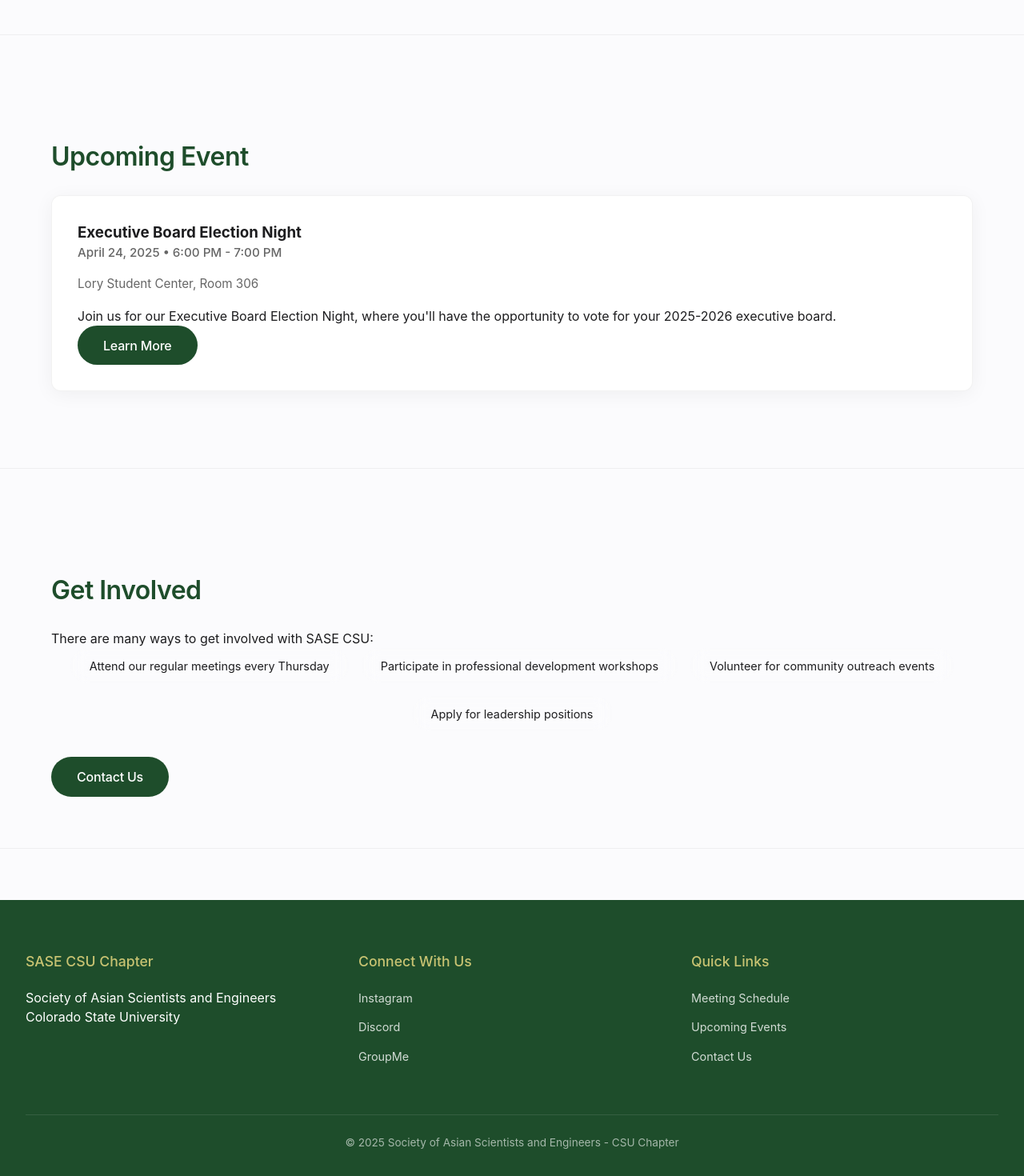
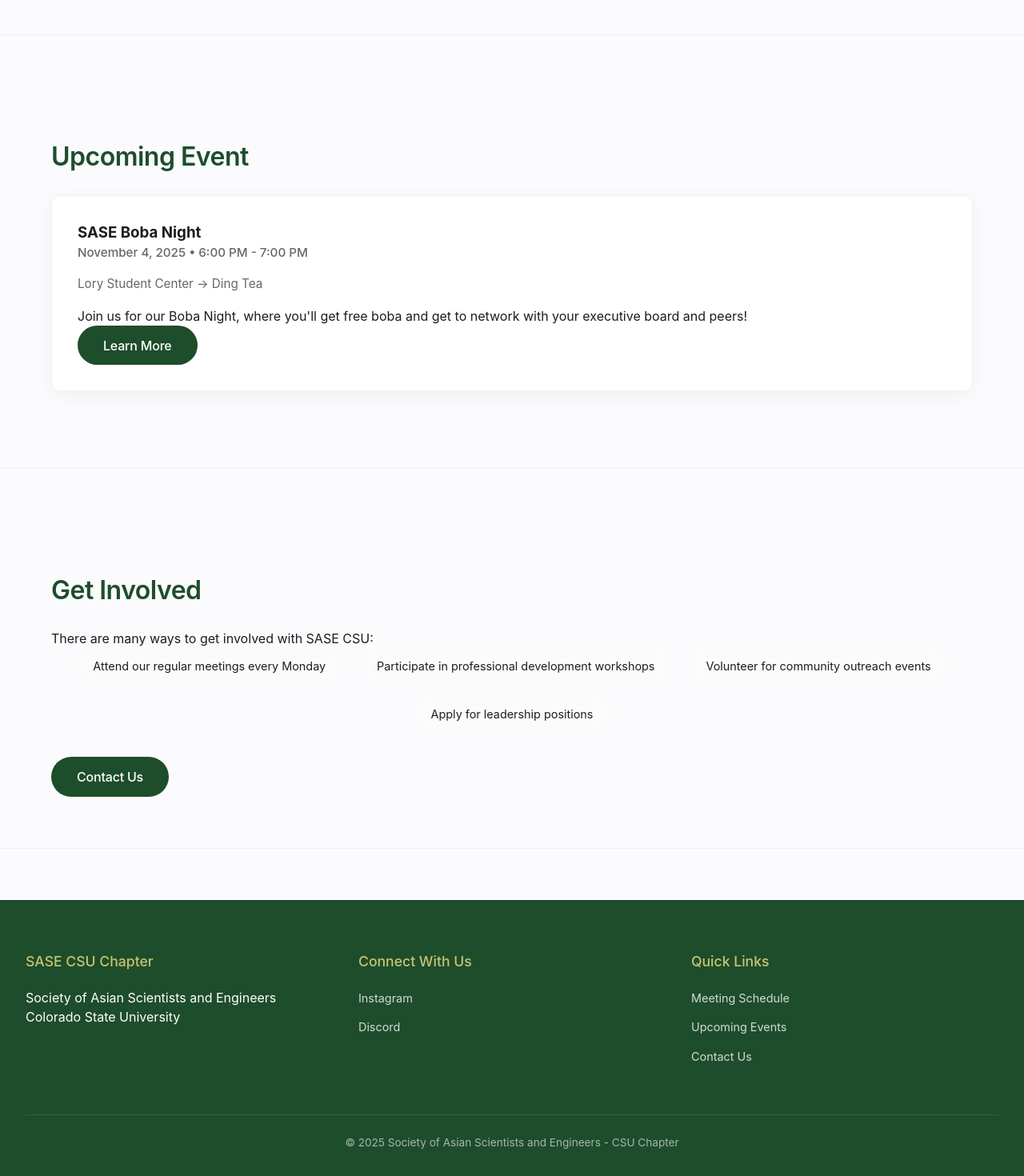
Before and after one commit to kylephamn/sase-csu-website, a React (Create React App) app: page /executive-board in a window 1280 px wide. Shown: the part 1038-2508 px from the top of the page at 80% size. Built offline with nearby package versions, Linux system fonts and the light colour scheme.

Commit message:
Updated small details

```diff
--- a/src/App.js
+++ b/src/App.js
@@ -70,7 +70,6 @@
               <ul className="social-links">
                 <li><a href="https://www.instagram.com/csu.sase?igsh=MWNkY29yN3ZzeTk3bA==" target="_blank" rel="noopener noreferrer">Instagram</a></li>
                 <li><a href="https://discord.gg/yBpQT9XQQQ" target="_blank" rel="noopener noreferrer">Discord</a></li>
-                <li><a href="https://groupme.com/join_group/63382533/ToeT4AEk" target="_blank" rel="noopener noreferrer">GroupMe</a></li>
               </ul>
             </div>
             <div className="footer-section">
--- a/src/pages/Contact.js
+++ b/src/pages/Contact.js
@@ -172,10 +172,6 @@
             <i className="fab fa-instagram"></i> csu.sase
           </a>
 
-          <a href="https://groupme.com/join_group/63382533/ToeT4AEk" target="_blank" rel="noopener noreferrer" className="social-link">
-            Groupme
-          </a>
-
           <a href="https://discord.gg/yBpQT9XQQQ" target="_blank" rel="noopener noreferrer" className="social-link">
           <i class="fa-brands fa-discord"></i> Discord
           </a>
--- a/src/pages/Home.js
+++ b/src/pages/Home.js
@@ -25,10 +25,10 @@
       <div className="section">
         <h2 className="section-title">{t('home.upcomingEvent.title')}</h2>
         <div className="event-card">
-          <h3>Executive Board Election Night </h3>
-          <p className="event-date">April 24, 2025 • 6:00 PM - 7:00 PM</p>
-          <p className="event-location">Lory Student Center, Room 306</p>
-          <p>Join us for our Executive Board Election Night, where you'll have the opportunity to vote for your 2025-2026 executive board.</p>
+          <h3>SASE Boba Night </h3>
+          <p className="event-date">November 4, 2025 • 6:00 PM - 7:00 PM</p>
+          <p className="event-location">Lory Student Center -> Ding Tea</p>
+          <p>Join us for our Boba Night, where you'll get free boba and get to network with your executive board and peers!</p>
           <Link to="/events" className="btn">{t('home.upcomingEvent.learnMore')}</Link>
         </div>
       </div>
--- a/src/translations/en.js
+++ b/src/translations/en.js
@@ -37,7 +37,7 @@
         title: "Get Involved",
         description: "There are many ways to get involved with SASE CSU:",
         ways: {
-          meetings: "Attend our regular meetings every Thursday",
+          meetings: "Attend our regular meetings every Monday",
           workshops: "Participate in professional development workshops",
           volunteer: "Volunteer for community outreach events",
           leadership: "Apply for leadership positions"
@@ -109,7 +109,7 @@
       },
       regular: {
         title: "Regular Meetings",
-        paragraph1: "Our general body meetings are held every Thursday from 6:00 PM to 7:00 PM in the Lory Student Center, Room 333.",
+        paragraph1: "Our general body meetings are held every other Monday from 6:00 PM to 7:00 PM in the Lory Student Center, Room 390.",
         paragraph2: "All students are welcome to attend, whether you're a member or just interested in learning more about SASE."
       },
       schedule: {
@@ -164,7 +164,7 @@
         description: "Have questions about SASE CSU? Want to join our organization or partner with us? We'd love to hear from you!",
         email: "Email",
         office: "Office",
-        officeHours: "Office Hours: Thursdays, 6:00 PM - 7:00 PM",
+        officeHours: "Office Hours: Mondays, 6:00 PM - 7:00 PM",
         mailingAddress: "Mailing Address"
       },
       connect: {
```
